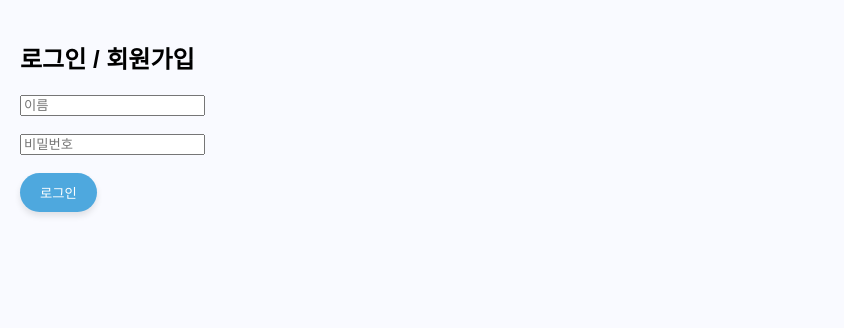
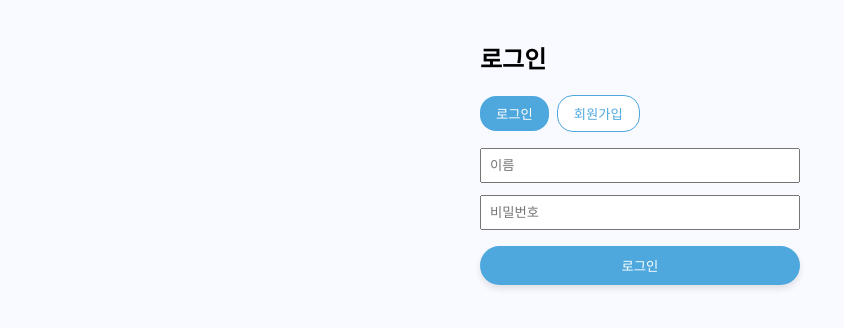
Before and after one commit to Yabibi09/ffo_detnaw_ucin, a React (Create React App) app: page / in a window 1280 px wide. Shown: the top 328 px of the page, without its empty margins (0-844 px from the left). Built offline with nearby package versions, Linux system fonts and the light colour scheme.

Commit message:
Update Login.js

```diff
--- a/src/components/Login.js
+++ b/src/components/Login.js
@@ -1,18 +1,23 @@
+// src/components/Login.js
 import React, { useState } from 'react';
 import api from '../api';
 import { useNavigate } from 'react-router-dom';
 
 export default function Login() {
+  const [mode, setMode] = useState('login'); // 'login' 또는 'signup'
   const [name, setName] = useState('');
   const [password, setPassword] = useState('');
   const navigate = useNavigate();
 
-  const handleLogin = async () => {
+  const handleAuth = async () => {
     if (!name || !password) return alert('이름과 비밀번호를 입력하세요.');
-    // check existing
+    // 같은 이름의 사용자 조회
     const res = await api.get('/users', { params: { name } });
     const users = res.data;
     const existing = users.find(u => u.name === name);
+
+    if (mode === 'login') {
+      // 로그인 모드
       if (existing) {
         if (existing.password === password) {
           localStorage.setItem('user', JSON.stringify(existing));
@@ -21,20 +26,73 @@ export default function Login() {
           alert('비밀번호가 틀렸습니다.');
         }
       } else {
-      // register
+        alert('등록된 사용자가 없습니다. 회원가입해주세요.');
+      }
+    } else {
+      // 회원가입 모드
+      if (existing) {
+        alert('이미 존재하는 이름입니다. 다른 이름을 사용하세요.');
+      } else {
         const newUser = { name, password, role: 'user' };
         const createRes = await api.post('/users', newUser);
         localStorage.setItem('user', JSON.stringify(createRes.data));
         navigate('/calendar');
       }
+    }
   };
 
   return (
-    <div style={{ padding: '20px' }}>
-      <h2>로그인 / 회원가입</h2>
-      <input placeholder="이름" value={name} onChange={e => setName(e.target.value)} /><br /><br />
-      <input type="password" placeholder="비밀번호" value={password} onChange={e => setPassword(e.target.value)} /><br /><br />
-      <button className="bubble-button" onClick={handleLogin}>로그인</button>
+    <div style={{ padding: '20px', maxWidth: '320px', margin: 'auto' }}>
+      <h2>{mode === 'login' ? '로그인' : '회원가입'}</h2>
+      <div style={{ marginBottom: '16px' }}>
+        <button
+          style={{
+            marginRight: '8px',
+            padding: '8px 16px',
+            borderRadius: '16px',
+            border: mode === 'login' ? 'none' : '1px solid #4ea8de',
+            background: mode === 'login' ? '#4ea8de' : 'white',
+            color: mode === 'login' ? 'white' : '#4ea8de',
+            cursor: 'pointer'
+          }}
+          onClick={() => setMode('login')}
+        >
+          로그인
+        </button>
+        <button
+          style={{
+            padding: '8px 16px',
+            borderRadius: '16px',
+            border: mode === 'signup' ? 'none' : '1px solid #4ea8de',
+            background: mode === 'signup' ? '#4ea8de' : 'white',
+            color: mode === 'signup' ? 'white' : '#4ea8de',
+            cursor: 'pointer'
+          }}
+          onClick={() => setMode('signup')}
+        >
+          회원가입
+        </button>
+      </div>
+      <input
+        style={{ width: '100%', padding: '8px', marginBottom: '12px', boxSizing: 'border-box' }}
+        placeholder="이름"
+        value={name}
+        onChange={e => setName(e.target.value)}
+      />
+      <input
+        style={{ width: '100%', padding: '8px', marginBottom: '16px', boxSizing: 'border-box' }}
+        type="password"
+        placeholder="비밀번호"
+        value={password}
+        onChange={e => setPassword(e.target.value)}
+      />
+      <button
+        className="bubble-button"
+        style={{ width: '100%' }}
+        onClick={handleAuth}
+      >
+        {mode === 'login' ? '로그인' : '회원가입'}
+      </button>
     </div>
   );
 }
```
Lines whose indentation alone changed are shown as unchanged.
